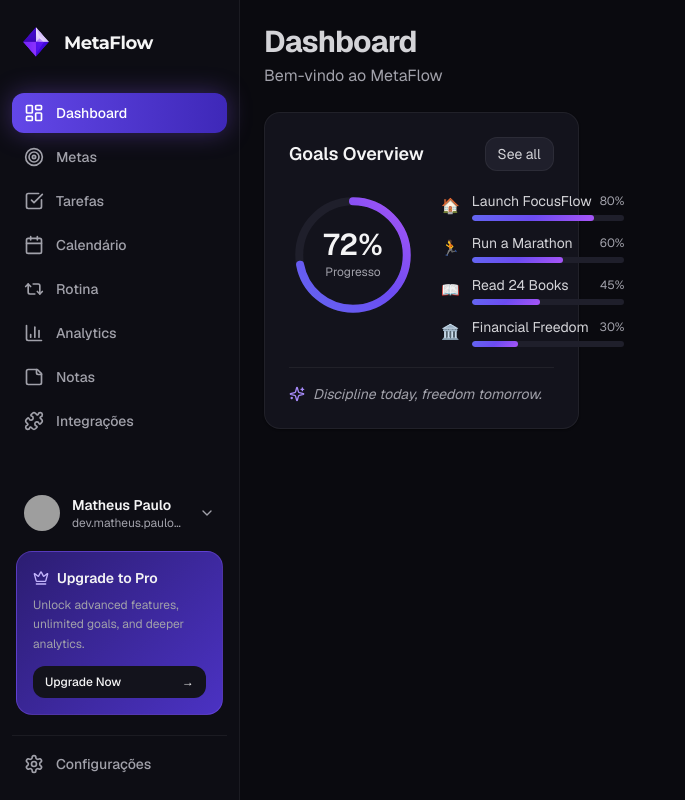
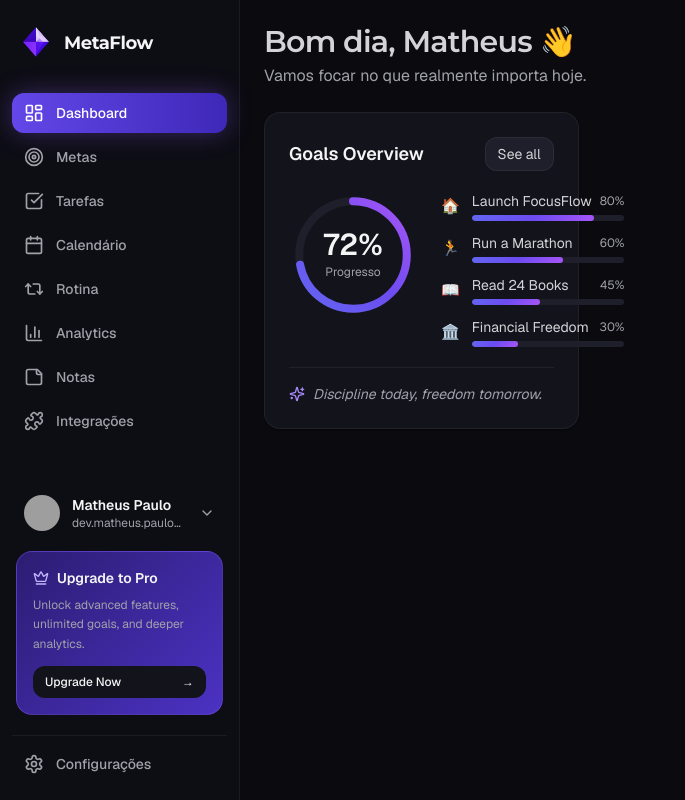
Before and after one commit to matheuspsb/metaflow, a Next.js app: page /dashboard in a window 1280 px wide. Shown: the whole page, without its empty margins (0-685 px from the left). Built offline with nearby package versions, Linux system fonts and the light colour scheme; grey boxes are pictures that could not be loaded.

Commit message:
feat: add dynamic time-based greeting component

```diff
--- a/src/app/(dashboard)/dashboard/page.tsx
+++ b/src/app/(dashboard)/dashboard/page.tsx
@@ -1,3 +1,4 @@
+import { Greeting } from '@/components/dashboard/Greeting'
 import { GoalsCard } from '@/components/dashboard/goals/GoalsCard'
 import type { Metadata } from 'next'
 
@@ -8,10 +9,7 @@ export const metadata: Metadata = {
 export default function DashboardPage() {
   return (
     <div className="flex flex-col gap-6">
-      <div>
-        <h1 className="text-3xl font-bold tracking-tight">Dashboard</h1>
-        <p className="text-fg-muted mt-1">Bem-vindo ao MetaFlow</p>
-      </div>
+      <Greeting name="Matheus" />
       <div className="grid grid-cols-1 gap-6 md:grid-cols-2 lg:grid-cols-3">
         <GoalsCard />
       </div>
--- /dev/null
+++ b/src/components/dashboard/Greeting.tsx
@@ -0,0 +1,24 @@
+'use client'
+
+interface GreetingProps {
+  name: string
+}
+
+function getGreeting(hour: number): string {
+  if (hour < 12) return 'Bom dia'
+  if (hour < 18) return 'Boa tarde'
+  return 'Boa noite'
+}
+
+export function Greeting({ name }: GreetingProps) {
+  const greeting = getGreeting(new Date().getHours())
+
+  return (
+    <div>
+      <h1 className="font-display text-3xl font-semibold tracking-tight">
+        {greeting}, {name} 👋
+      </h1>
+      <p className="text-fg-muted mt-1">Vamos focar no que realmente importa hoje.</p>
+    </div>
+  )
+}
```
